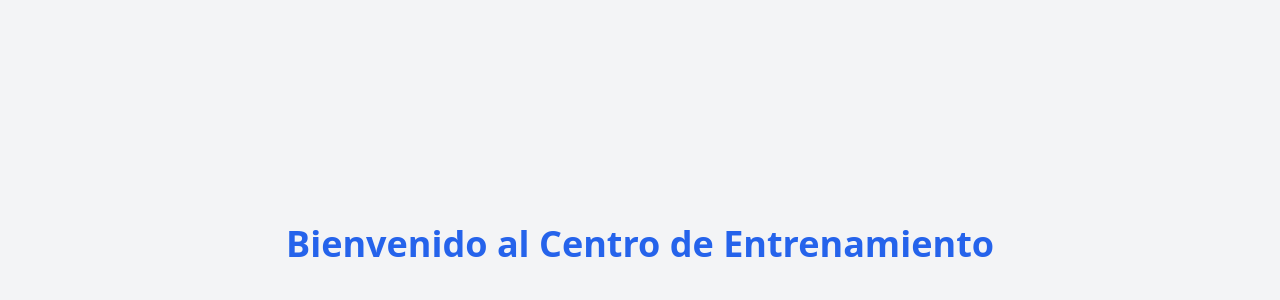
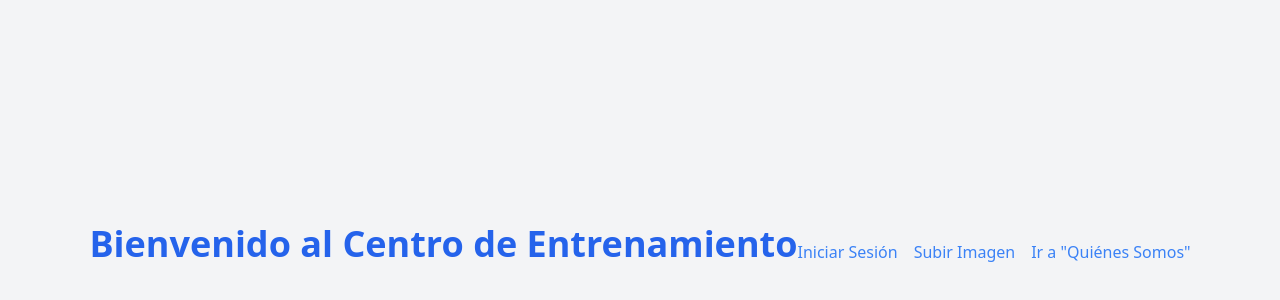
Before and after one commit to errorI404I/Prueba, a Next.js app: page / in a window 1280 px wide. Shown: the part 156-456 px from the top of the page. Built offline with nearby package versions, Linux system fonts and the light colour scheme.

Commit message:
Corrección de errores en build

```diff
--- a/app/login/page.js
+++ b/app/login/page.js
@@ -1,3 +1,5 @@
+"use client";
+
 import React, { useState } from 'react';
 
 const Login = () => {
--- a/app/page.js
+++ b/app/page.js
@@ -1,4 +1,5 @@
 import React from 'react';
+import Link from 'next/link'; // Cambia a la importación de Next.js
 
 const Home = () => {
     return (
@@ -6,6 +7,11 @@ const Home = () => {
             <h1 className="text-4xl font-bold text-blue-600">
                 Bienvenido al Centro de Entrenamiento
             </h1>
+            <div className="mt-4">
+                <Link href="/login" className="text-blue-500 hover:underline">Iniciar Sesión</Link>
+                <Link href="/image-upload" className="ml-4 text-blue-500 hover:underline">Subir Imagen</Link>
+                <Link href="/about" className="ml-4 text-blue-500 hover:underline">Ir a "Quiénes Somos"</Link>
+            </div>
         </div>
     );
 };
--- a/package.json
+++ b/package.json
@@ -12,7 +12,8 @@
     "autoprefixer": "^10.4.20",
     "next": "15.1.7",
     "react": "^19.0.0",
-    "react-dom": "^19.0.0"
+    "react-dom": "^19.0.0",
+    "react-router-dom": "^7.1.5"
   },
   "devDependencies": {
     "@eslint/eslintrc": "^3",
```
Also changed, not shown: 1 other file (tests, documents, lock files or other folders).
